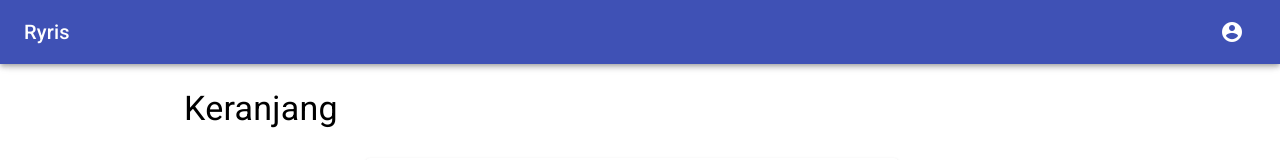
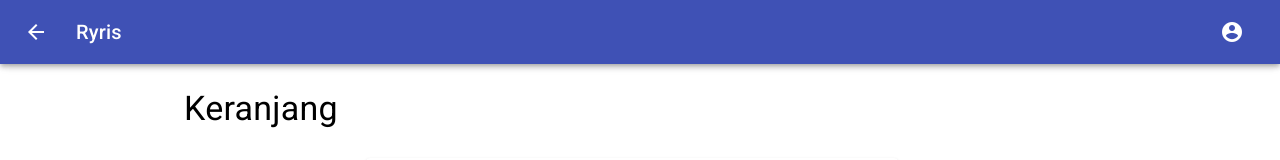
Before and after one commit to ryfazrin/ryris-template, a React (Create React App) app: page /cart in a window 1280 px wide. Shown: the top 160 px of the page. Built offline with nearby package versions, Linux system fonts and the light colour scheme.

Commit message:
add back route history

```diff
--- a/anonymous-cli-metrics.json
+++ b/anonymous-cli-metrics.json
@@ -1 +1 @@
-{"metricId":"1f1102a9-7bde-4a67-8c6a-9f1ec4224e2b","metrics":{"from":"2021-08-01T16:05:13.549Z","to":"2021-08-11T02:03:16.635Z","successfulInstalls":6,"failedInstalls":0}}
+{"metricId":"1f1102a9-7bde-4a67-8c6a-9f1ec4224e2b","metrics":{"from":"2021-08-01T16:05:13.549Z","to":"2021-08-29T04:18:34.376Z","successfulInstalls":8,"failedInstalls":0}}
--- a/src/components/Header.js
+++ b/src/components/Header.js
@@ -1,5 +1,5 @@
 import { AppBar, Icon, IconButton, Toolbar, Typography, makeStyles } from "@material-ui/core";
-import { Link } from 'react-router-dom';
+import { Link, useLocation } from 'react-router-dom';
 
 const useStyles = makeStyles((theme) => ({
     root: {
@@ -13,21 +13,47 @@ const useStyles = makeStyles((theme) => ({
     },
 }));
 
+
 function Header() {
     const classes = useStyles();
+
+    let location = useLocation();
+
+    const back = () => {
+      window.history.back();
+    }
+
+    const HeadCondition = () => {
+      // eslint-disable-next-line eqeqeq
+      if (location.pathname != location.pathname.match('/')){
+        return (
+          <>
+            <IconButton onClick={back} edge="start" className={classes.menuButton} color="inherit">
+                <Icon>arrow_back</Icon>
+            </IconButton>
+          </>
+        );
+      }
+
+        return null;
+
+    }
+
     return(
         <div className={classes.root}>
           <AppBar>
             <Toolbar position="static">
-                    {/* <IconButton edge="start" className={classes.menuButton} color="inherit" aria-label="menu">
-                        <Icon>menu</Icon>
-                    </IconButton> */}
+
+              <HeadCondition />
+
               <Typography variant="h6" className={classes.title}>
                 Ryris
               </Typography>
+
               <IconButton color="inherit" component={Link} to="/account">
                 <Icon>account_circle</Icon>
               </IconButton>
+
             </Toolbar>
           </AppBar>
         </div>
```
Also changed, not shown: 1 other file (tests, documents, lock files or other folders). Lines whose indentation alone changed are shown as unchanged.
